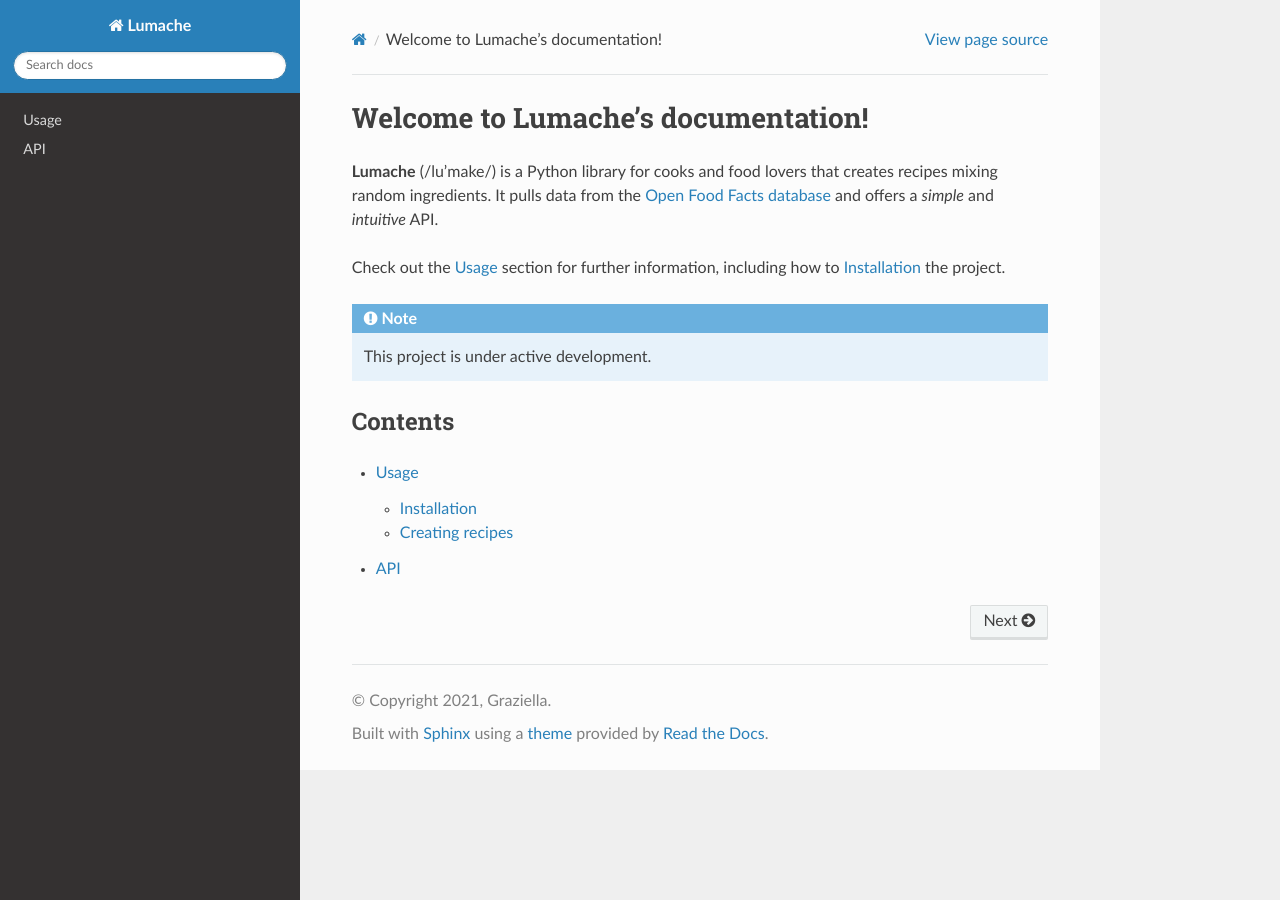
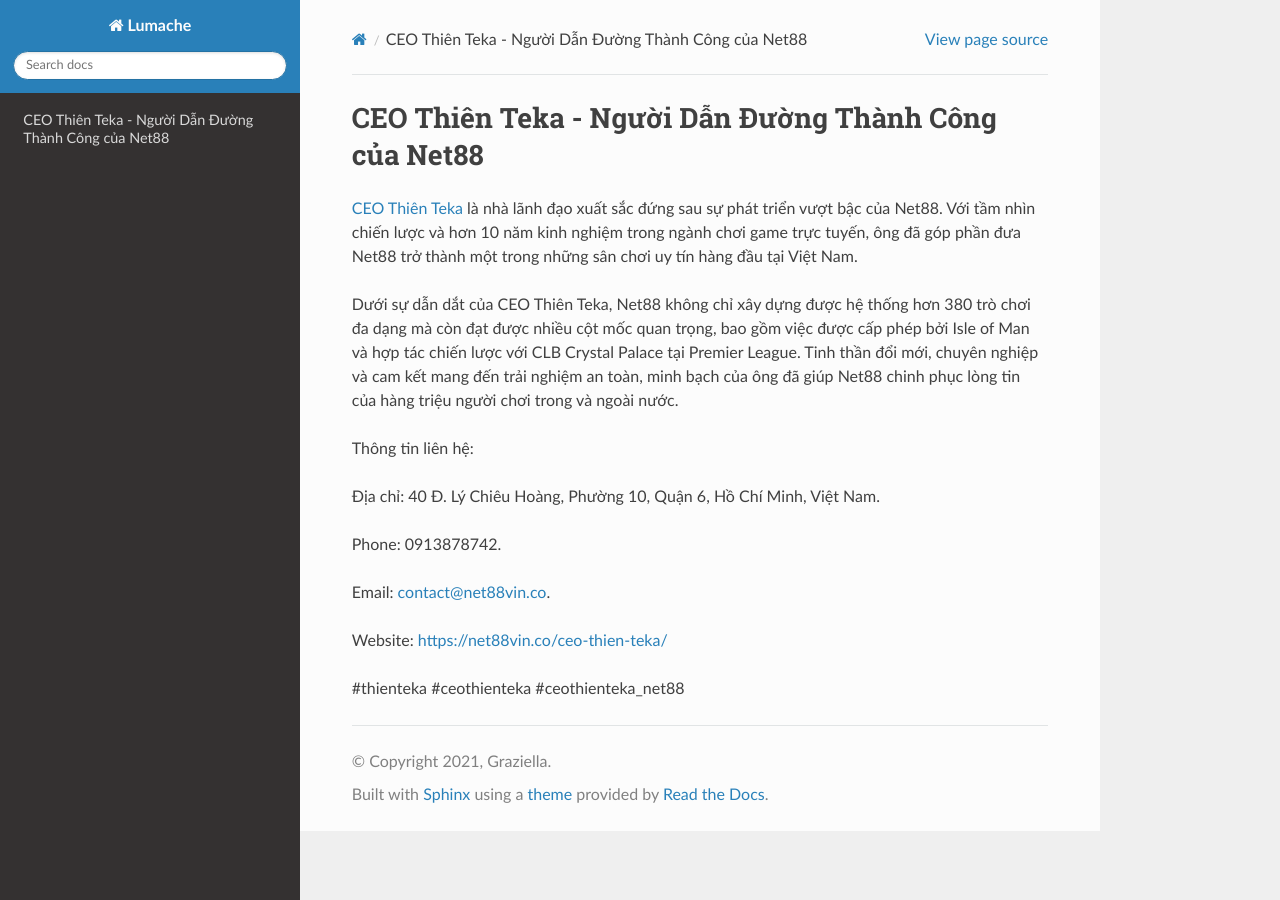
Before and after one commit to parkisngan19/ceothienteka, a Sphinx documentation site: the page built from docs/source/index.rst, in a window 1280 px wide. Built offline with Sphinx 7.4.7 and the Read the Docs theme 3.1.0, drawn with Linux system fonts in a browser that asks for light colours.

Commit message:
Update index.rst

```diff
--- a/docs/source/index.rst
+++ b/docs/source/index.rst
@@ -1,22 +1,18 @@
-Welcome to Lumache's documentation!
+CEO Thiên Teka - Người Dẫn Đường Thành Công của Net88
 ===================================
 
-**Lumache** (/lu'make/) is a Python library for cooks and food lovers
-that creates recipes mixing random ingredients.
-It pulls data from the `Open Food Facts database <https://world.openfoodfacts.org/>`_
-and offers a *simple* and *intuitive* API.
+`CEO Thiên Teka <https://net88vin.co/ceo-thien-teka/>`_ là nhà lãnh đạo xuất sắc đứng sau sự phát triển vượt bậc của Net88. Với tầm nhìn chiến lược và hơn 10 năm kinh nghiệm trong ngành chơi game trực tuyến, ông đã góp phần đưa Net88 trở thành một trong những sân chơi uy tín hàng đầu tại Việt Nam.
 
-Check out the :doc:`usage` section for further information, including
-how to :ref:`installation` the project.
+Dưới sự dẫn dắt của CEO Thiên Teka, Net88 không chỉ xây dựng được hệ thống hơn 380 trò chơi đa dạng mà còn đạt được nhiều cột mốc quan trọng, bao gồm việc được cấp phép bởi Isle of Man và hợp tác chiến lược với CLB Crystal Palace tại Premier League. Tinh thần đổi mới, chuyên nghiệp và cam kết mang đến trải nghiệm an toàn, minh bạch của ông đã giúp Net88 chinh phục lòng tin của hàng triệu người chơi trong và ngoài nước.
 
-.. note::
+Thông tin liên hệ:
 
-   This project is under active development.
+Địa chỉ: 40 Đ. Lý Chiêu Hoàng, Phường 10, Quận 6, Hồ Chí Minh, Việt Nam.
 
-Contents
---------
+Phone: 0913878742.
 
-.. toctree::
+Email: contact@net88vin.co.
 
-   usage
-   api
+Website: https://net88vin.co/ceo-thien-teka/
+
+#thienteka #ceothienteka #ceothienteka_net88
```
